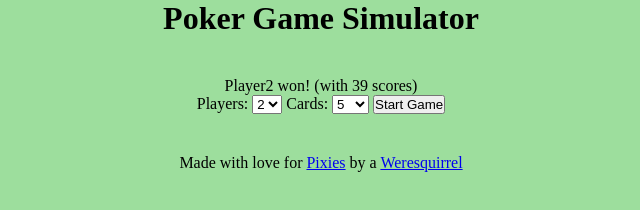
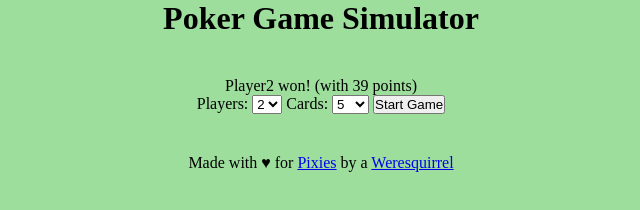
Before and after one commit to weresquirrel/simplest-poker-game, a website built with webpack: page dist/index.html in a window 1280 px wide. Both pictures are taken after a click on the button "Start Game". Shown: the full height of the page, 319-959 px from the left. Built offline with nearby package versions, Linux system fonts and the light colour scheme.

Commit message:
little text change, comments added

```diff
--- a/src/game/game_logic.js
+++ b/src/game/game_logic.js
@@ -1,4 +1,4 @@
-
+// defining what properties a player has
 class Player {
   constructor(name) {
     this.name = name;
@@ -7,12 +7,18 @@ class Player {
   }
 }
 
+// defining the deck
 const deck = {
   suits: ['spades', 'diamonds', 'hearts', 'clubs'],
   value: { min: 1, max: 13 },
   quantity: 52
 };
 
+// Int => Array
+// Takes the cardsNum (how many cards players should have in the current game)
+// and chooses cardsNum many random cards from the deck by finding a random suite
+//  and a random value for each card.
+// The issue is: any card may be given more then one time in the game.
 function getCards(cardsNum) {
   const cards = [];
 
@@ -22,43 +28,16 @@ function getCards(cardsNum) {
     const currentSuit = deck.suits[(Math.floor(Math.random() * deck.suits.length))];
     const currentCard = { suit: currentSuit, value: currentValue};
 
-    // without this check below, I can get the correct amount of cards, but
-    //   cards may be repeated
-    // with the chek I can't get enough cards :(
-
-    // if(i > 0) {
-    //   const check = cards.find(card => card.suit == currentSuit);
-    //   if(!check) {
-    //     cards.push(currentCard);
-    //   }
-    // }
-    // else {
-    //   console.log('first');
-    //   cards.push(currentCard);
-    // }
-
     cards.push(currentCard);
 
   }
 
-  // I tried this below insted of the fo loop
-  // NEGATIVE - my computer found this far too overwhelming + it doesn't work either
-
-  // while(cards.length < cardsNum) {
-  //
-  //   const currentValue = (Math.floor(Math.random() * 13)) + 1;
-  //   const currentSuit = deck.suits[(Math.floor(Math.random() * deck.suits.length))];
-  //   const currentCard = { suit: currentSuit, value: currentValue};
-  //
-  //
-  //   const check = cards.find(card => card.suit == currentSuit);
-  //   if(!check) {
-  //       cards.push(currentCard);
-  //   }
-  // console.log(cards);
   return cards;
 }
 
+// Int => Array
+// Takes the playersNum (how many players want to play)
+// based on the Player "blueprint" create playersNum many players
 function createPlayers(playersNum) {
   const players = [];
 
@@ -68,9 +47,10 @@ function createPlayers(playersNum) {
   return players;
 }
 
-
+// Array => Array
+// Takes the list of the players, one by one calculates the sum of their hands
+// and modify their score by adding this sum to it.
 function calculateScore(players) {
-
   players.map(player => {
     const cardValues = [];
     player.cards.map(card => cardValues.push(card.value));
@@ -81,7 +61,11 @@ function calculateScore(players) {
   return players;
 }
 
-
+// Array => Array
+// Takes the list of the players, and collect their scores in an array
+// Find the highest one among these scores
+// Loop over on the players again to find everyone with this highest score
+// Comes back with the list of the winning players
 function checkTheWinner(players) {
   const scores = [];
   const winners = [];
@@ -99,26 +83,28 @@ function checkTheWinner(players) {
   return winners;
 }
 
+//  Int, Int => String
+// Takes how many players want to play with how many cards in the hands
+// Check if the combination woud be possible considering the amount of the cards
+//  in the deck.
+// If the combo is not possible: it comes back with a warning message
+// If the combo is possible:
+//  calls the functions declared above to create enouch players, give them enough
+//    cards, calculate everyone's score and find the winners
+//  it comes back with a message wich tells who won with how many points
 function startGame(playersNum, cardsNum) {
   if((playersNum * cardsNum) < (deck.quantity + 1)) {
-
-    console.log('start game');
-
     const currentPlayers = createPlayers(playersNum);
-    console.log(currentPlayers);
 
     currentPlayers.map(player => {
       player.cards = getCards(cardsNum);
     });
-    console.log(currentPlayers);
 
     calculateScore(currentPlayers);
     console.log(currentPlayers);
 
     const winners = checkTheWinner(currentPlayers);
-
-    console.log(winners.map(winner => (winner.name + ' ')) + 'won!' + ` (with ${winners[0].score} scores)`);
-    return winners.map(winner => (winner.name + ' ')) + 'won!' + ` (with ${winners[0].score} scores)`;
+    return winners.map(winner => (winner.name + ' ')) + 'won!' + ` (with ${winners[0].score} points)`;
 
   } else {
     return "There wouldn't be enough cards for everyone. Please choose less players or cards!";
--- a/src/index.js
+++ b/src/index.js
@@ -1,14 +1,9 @@
-// console.log('up N ...');
-
 import { startGame } from './game/game_logic.js';
 
-
 function callback() {
-  // console.log('... running');
 
   let playersNum = 2;
   let cardsNum = 5;
-
 
   const playersForm = document.getElementById('players');
   const cardsForm = document.getElementById('cards');
@@ -39,7 +34,6 @@ if (
   document.addEventListener("DOMContentLoaded", callback);
 }
 
-
 // 1. get the info hom many players (playersNum), and cards (cardsNum) user want
   //  - check if it's even possible!
 // 2. create <playersNum> players
```
Also changed, not shown: dist/index.html, 1 other file.
